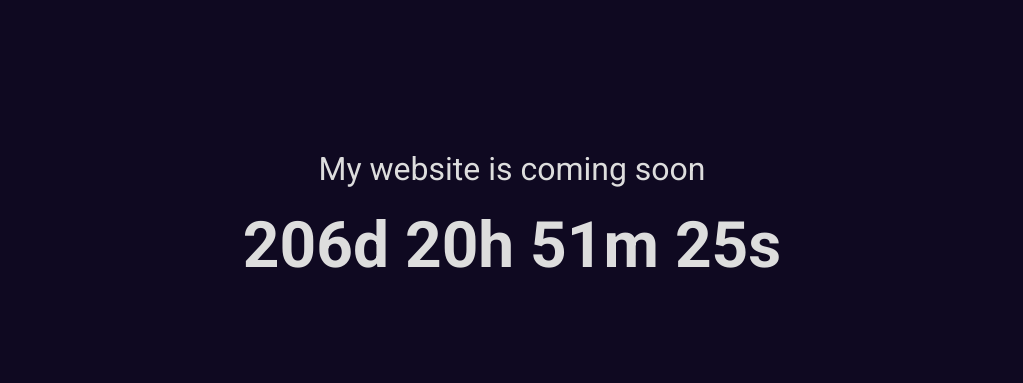
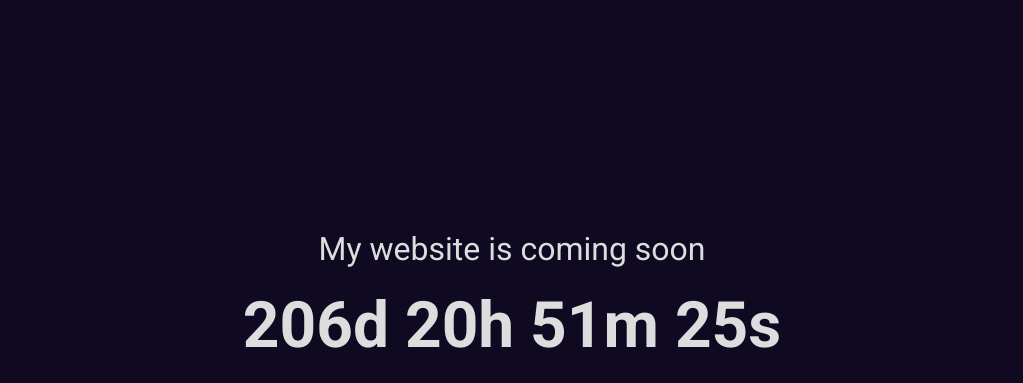
Before and after one commit to ees28ar/ees28ar-graphics.github.io, a plain HTML site: page index.html in a window 1280 px wide. Shown: the part 1139-1522 px from the top of the page, without its empty margins (128-1151 px from the left). Before the commit the page ends 1442 px from the top, so only its background shows below. Drawn offline with Linux system fonts and the light colour scheme.

Commit message:
change css

```diff
--- a/style.css
+++ b/style.css
@@ -178,7 +178,7 @@
   flex-direction: column;
   justify-content: center;
   align-items: center;
-  margin-top: 120px; /* Ajusta este valor según sea necesario */
+  margin-top: 200px; /* Ajusta este valor según sea necesario */
   padding-bottom: 20px; /* Agrega un espacio inferior */
   font-size: 2rem;
 }
```
